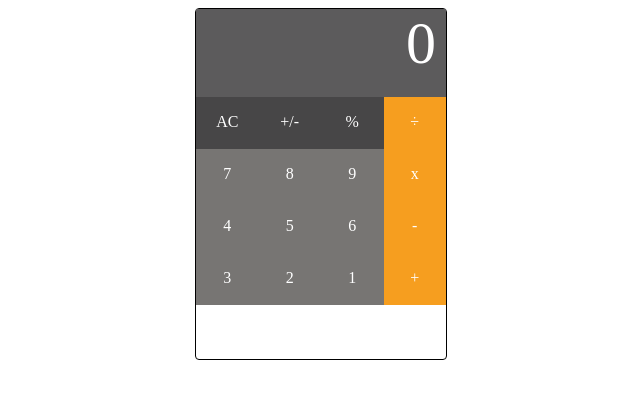
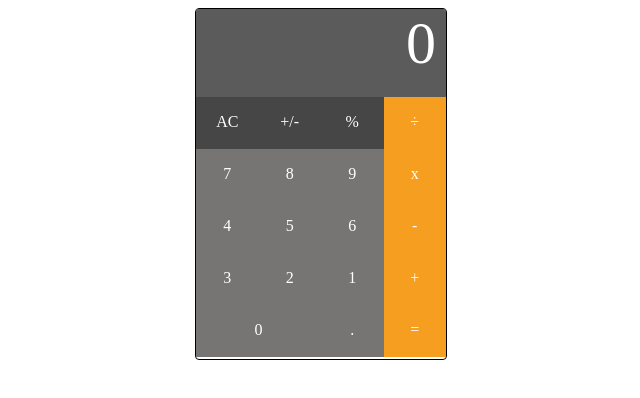
Before and after one commit to chriztso/Vue-Calculator, a Vue app: page / in a window 1280 px wide. Shown: the top 398 px of the page, without its empty margins (319-959 px from the left). Built offline with nearby package versions, Linux system fonts and the light colour scheme.

Commit message:
Completed last row

```diff
--- a/src/components/app.vue
+++ b/src/components/app.vue
@@ -59,6 +59,17 @@
           <span class = "symbol">+</span>
         </div>
     </div>
+    <div class = "lastRow">
+        <div id = "zero">
+          <span class = "symbol">0</span>
+        </div>
+         <div id = "period">
+          <span class = "symbol">.</span>
+        </div>
+         <div id = "equal">
+          <span class = "symbol">=</span>
+        </div>
+    </div>
 
   </div>
 </template>
@@ -95,7 +106,7 @@ export default{
     left: 210px;
 }
 
-.firstRow, .secondRow, .thirdRow, .fourthRow{
+.firstRow, .secondRow, .thirdRow, .fourthRow, .lastRow{
     display: flex;
     flex-direction: row;
     height: 52px;
@@ -114,14 +125,21 @@ export default{
 }
 
 #seven, #eight, #nine,
-#four, #five, #six, #three, #two, #one
+#four, #five, #six, #three, #two, #one,
+#period
 {
     background-color: rgb(119, 117, 115);
     width: 25%;
     text-align: center;
 }
 
-#divide, #multiply, #subtract, #add{
+#zero{
+    background-color: rgb(119, 117, 115);
+    width: 50%;
+    text-align: center;
+}
+
+#divide, #multiply, #subtract, #add, #equal{
     background-color: rgb(246, 158, 31);
     width: 25%;
     text-align: center;
```
